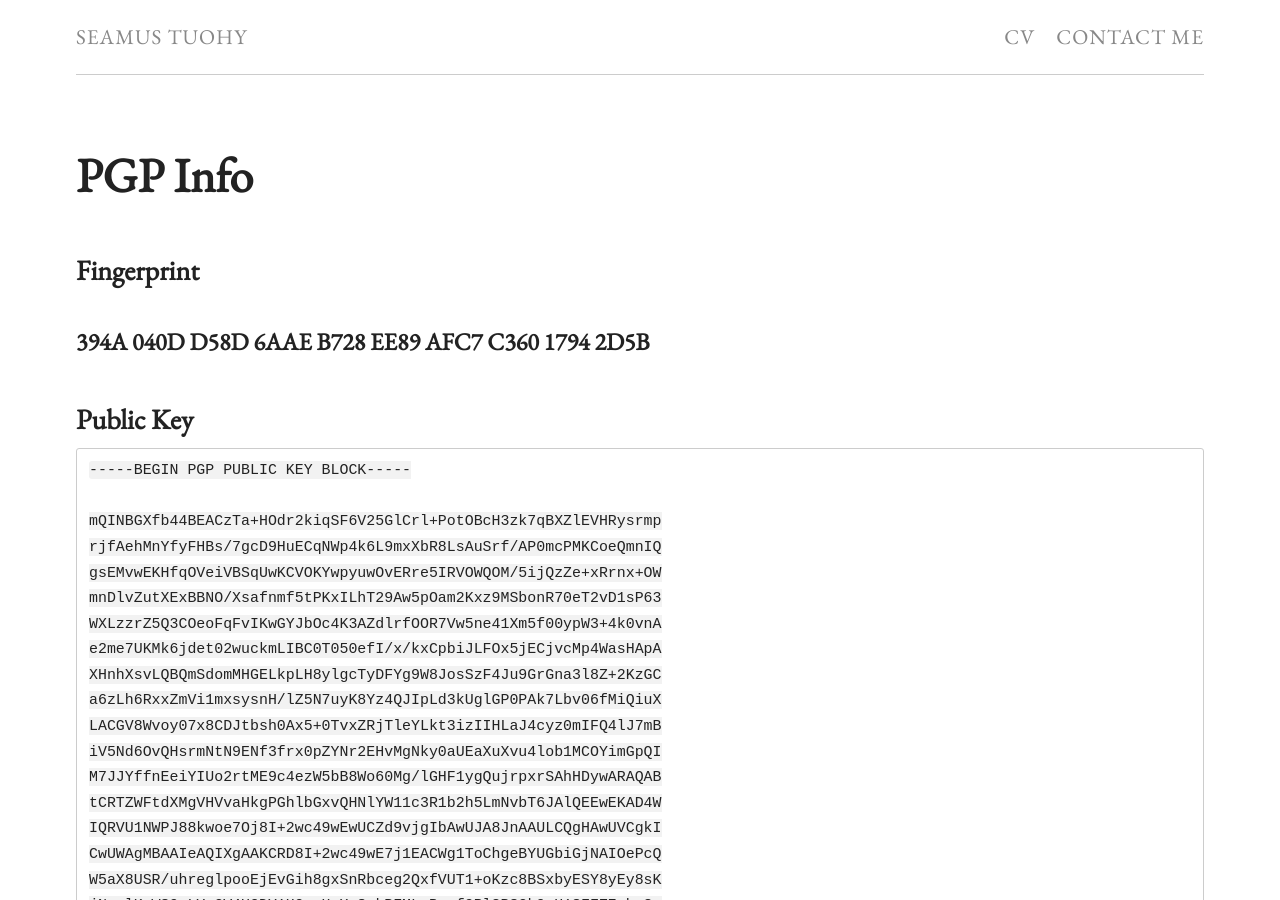
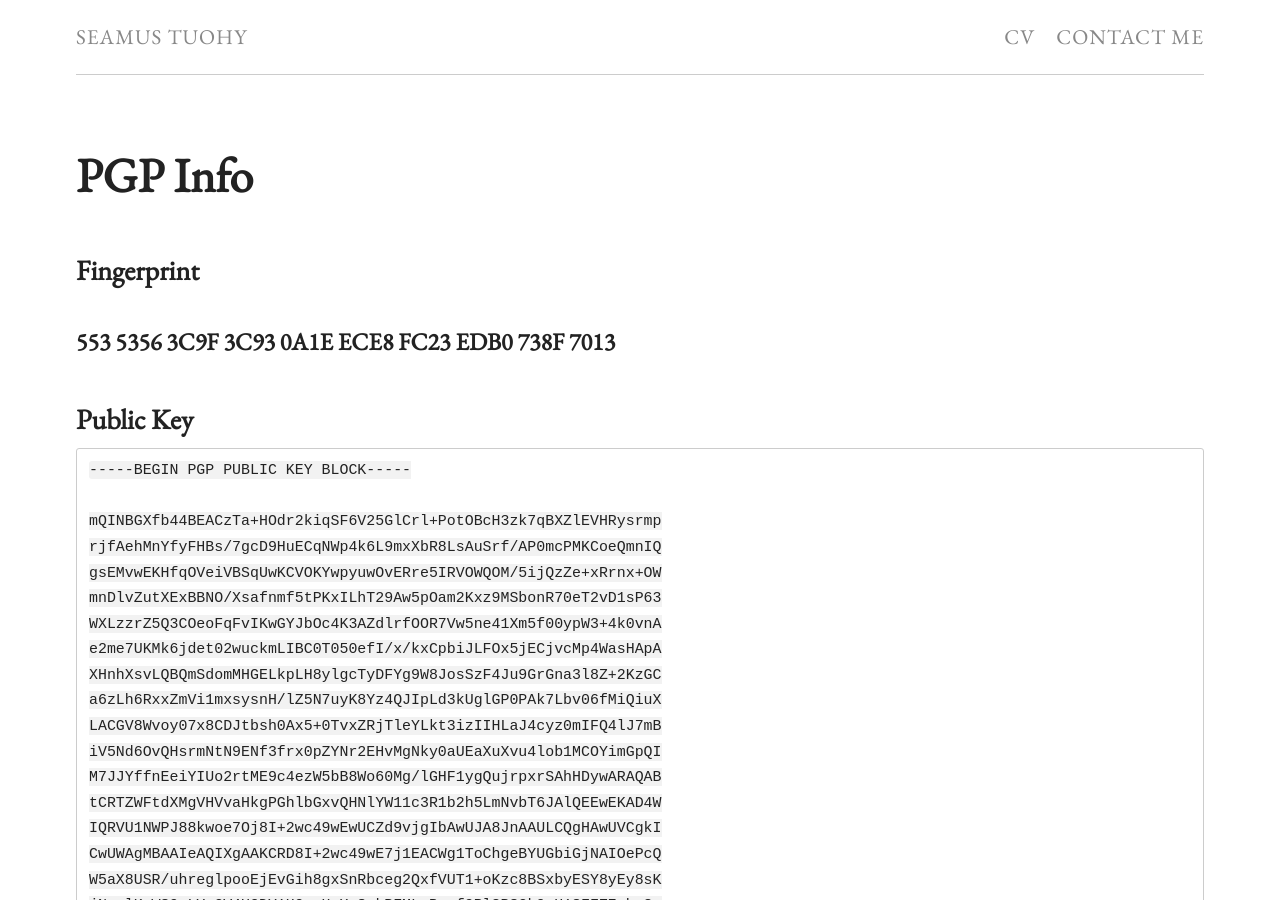
Before and after one commit to seamustuohy/seamustuohy.github.io, a Jekyll site: the page built from pgp.md, in a window 1280 px wide and 900 px high. Built offline with Jekyll 4.4.1, drawn with Linux system fonts in a browser that asks for light colours; some of the changed text lies outside the part shown.

Commit message:
Updated to use primary key id

```diff
--- a/_includes/footer.html
+++ b/_includes/footer.html
@@ -1,7 +1,7 @@
 <footer class="site-footer">
     {% include icons.html %}
     {% include social-links.html %}
-    <a href="{{ site.baseurl }}PGP">GPG Key: 36AC 272E B7CF EDD5 F907 E488 B619 3EC7 3CF0 7AA7</a><br />
+    <a href="{{ site.baseurl }}PGP">GPG Key: 553 5356 3C9F 3C93 0A1E  ECE8 FC23 EDB0 738F 7013</a><br />
     All content in this website is licensed <a href="https://creativecommons.org/licenses/by/3.0/us/">(CC BY 3.0 US) : Creative Commons - Attribution 3.0</a>
     {% if site.analytics.provider and page.analytics != false %}
      :: Analytics by {{ site.analytics.provider }}
--- a/pgp.md
+++ b/pgp.md
@@ -6,7 +6,7 @@ title: PGP Info
 
 ### Fingerprint
 
-#### 394A 040D D58D 6AAE B728  EE89 AFC7 C360 1794 2D5B
+#### 553 5356 3C9F 3C93 0A1E  ECE8 FC23 EDB0 738F 7013
 
 ### Public Key
 
```
